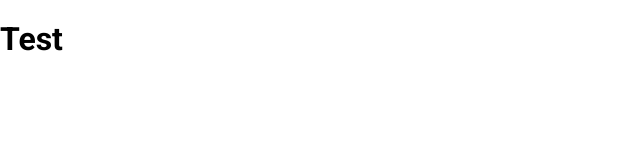
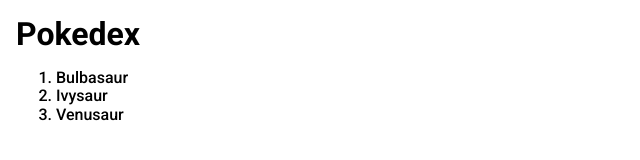
Before and after one commit to V-Matheus/pokedex, a plain HTML site: page index.html in a window 1280 px wide. Shown: the whole page, without its empty margins (0-640 px from the left). Drawn offline with nearby package versions, Linux system fonts and the light colour scheme.

Commit message:
stylo inicial

```diff
--- a/assets/css/global.css
+++ b/assets/css/global.css
@@ -1,3 +1,12 @@
 * {
   font-family: 'Roboto', sans-serif;
 }
+
+.contant {
+  padding: 1rem;
+
+}
+
+.contant h1 {
+  margin: 0;
+}
--- a/index.html
+++ b/index.html
@@ -17,9 +17,15 @@
 </head>
 
 <body>
-  <h1>Test</h1>
+  <section class="contant">
+    <h1>Pokedex</h1>
 
-  <script src="./assets/js/main.js"></script>
+    <ol>
+      <li>Bulbasaur</li>
+      <li>Ivysaur</li>
+      <li>Venusaur</li>
+    </ol>
+  </section>
 </body>
 
 </html>
```
